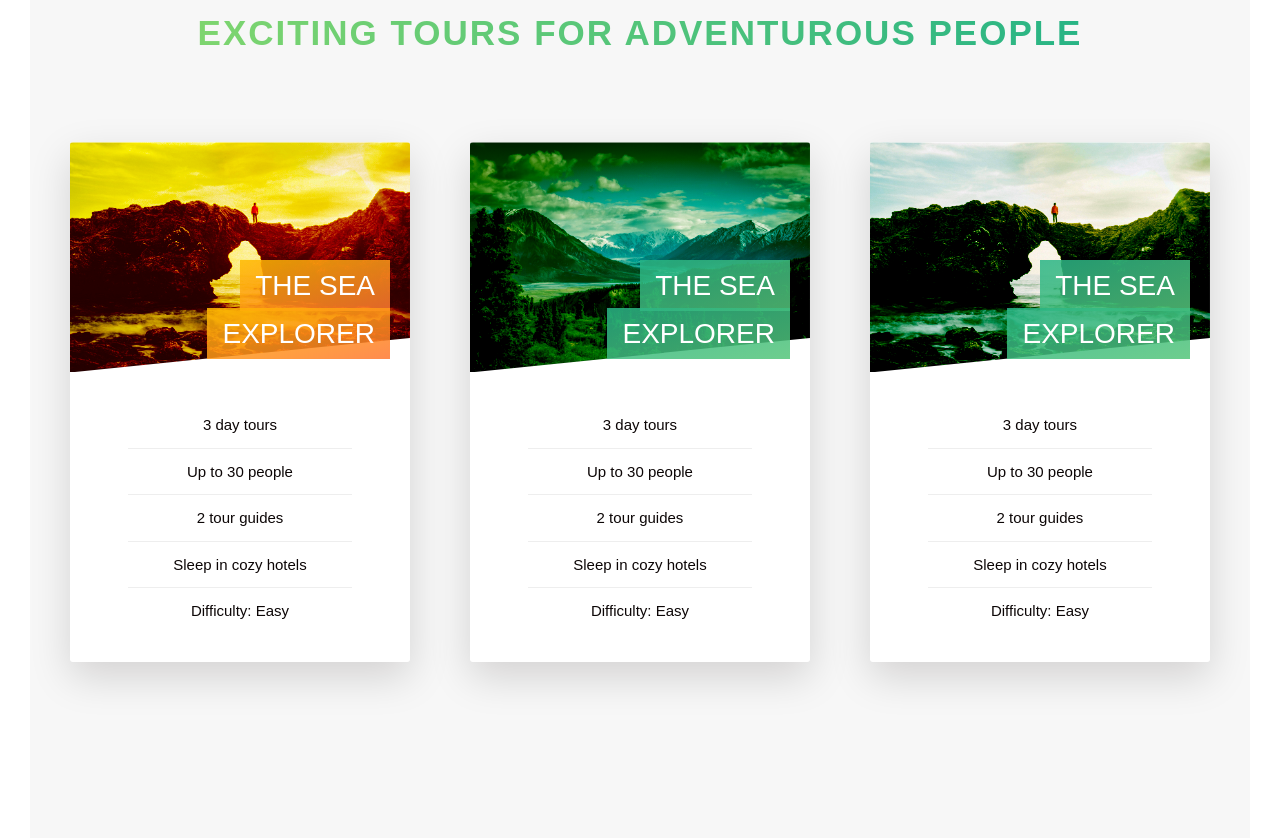
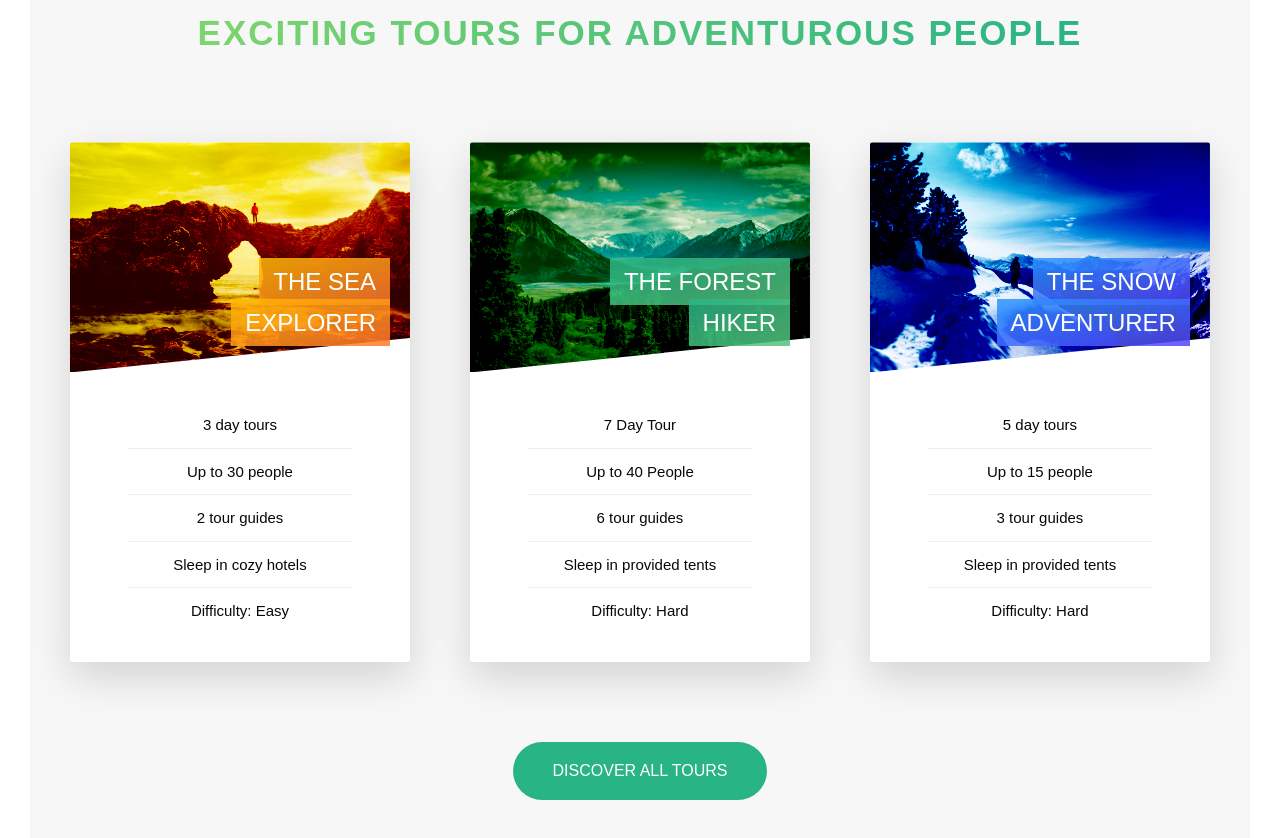
Before and after one commit to Joey-Robinson/SpecialCSS, a website: page index.html in a window 1280 px wide. Shown: the part 2339-3177 px from the top of the page. Drawn offline with Linux system fonts and the light colour scheme; files whose address does not match are found by name.

Commit message:
more changes

```diff
--- a/index.html
+++ b/index.html
@@ -130,16 +130,16 @@
               </div>
               <h4 class="card-heading">
                 <span class="card-heading-span card-heading-span-2">
-                  The Sea Explorer
+                  The Forest Hiker
                 </span>
               </h4>
               <div class="card-details">
                 <ul>
-                  <li>3 day tours</li>
-                  <li>Up to 30 people</li>
-                  <li>2 tour guides</li>
-                  <li>Sleep in cozy hotels</li>
-                  <li>Difficulty: Easy</li>
+                  <li>7 Day Tour</li>
+                  <li>Up to 40 People</li>
+                  <li>6 tour guides</li>
+                  <li>Sleep in provided tents</li>
+                  <li>Difficulty: Hard</li>
                 </ul>
               </div>
             </div>
@@ -147,7 +147,7 @@
               <div class="card-cta">
                 <div class="card-price-box">
                   <p class="card-price-only">Only</p>
-                  <p class="card-price-value">$297</p>
+                  <p class="card-price-value">$597</p>
                 </div>
                 <a href="#" class="btn btn-white">Book Now</a>
               </div>
@@ -162,16 +162,16 @@
               </div>
               <h4 class="card-heading">
                 <span class="card-heading-span card-heading-span-3">
-                  The Sea Explorer
+                  The Snow Adventurer
                 </span>
               </h4>
               <div class="card-details">
                 <ul>
-                  <li>3 day tours</li>
-                  <li>Up to 30 people</li>
-                  <li>2 tour guides</li>
-                  <li>Sleep in cozy hotels</li>
-                  <li>Difficulty: Easy</li>
+                  <li>5 day tours</li>
+                  <li>Up to 15 people</li>
+                  <li>3 tour guides</li>
+                  <li>Sleep in provided tents</li>
+                  <li>Difficulty: Hard</li>
                 </ul>
               </div>
             </div>
@@ -179,13 +179,16 @@
               <div class="card-cta">
                 <div class="card-price-box">
                   <p class="card-price-only">Only</p>
-                  <p class="card-price-value">$297</p>
+                  <p class="card-price-value">$897</p>
                 </div>
                 <a href="#" class="btn btn-white">Book Now</a>
               </div>
             </div>
           </div>
         </div>
+      </div>
+      <div class="u-center-text u-margin-top-big">
+        <a href="#" class="btn btn-green btn-animated">Discover All Tours</a>
       </div>
     </section>
   </main>
--- a/sass/base/_utilities.scss
+++ b/sass/base/_utilities.scss
@@ -4,6 +4,10 @@
 
 .u-margin-bottom-big {
   margin-bottom: 8rem;
+}
+
+.u-margin-top-big {
+  margin-top: 8rem;
 }
 
 .u-margin-bottom-medium {
--- a/sass/components/_button.scss
+++ b/sass/components/_button.scss
@@ -20,7 +20,7 @@
   }
   &:active {
     transform: translateY(-1px);
-    box-shadow: 0 .5rem 1rem rgba($black, 0.2);
+    box-shadow: 0 .5rem 1rem rgba($black, .2);
   }
   &-white {
     background: $white;
@@ -28,6 +28,10 @@
     &::after {
       background: $white;
     }
+  }
+  &-green {
+    background-color: $darkGreen;
+    color: $white;
   }
   &::after {
     content: "";
--- a/sass/components/_cards.scss
+++ b/sass/components/_cards.scss
@@ -50,11 +50,11 @@
       background-image: linear-gradient(to right bottom, $lightGreen, $mediumGreen), url(../img/nat-6.jpg);
     }
     &-3 {
-      background-image: linear-gradient(to right bottom, $lightGreen, $mediumGreen), url(../img/nat-5.jpg);
+      background-image: linear-gradient(to right bottom, $lightBlue, $mediumPurple), url(../img/nat-7.jpg);
     }
   }
   &-heading {
-    font-size: 2.8rem;
+    font-size: 2.4rem;
     font-weight: normal;
     text-transform: uppercase;
     text-align: right;
@@ -62,10 +62,10 @@
     position: absolute;
     top: 12rem;
     right: 2rem;
-    width: 60%;
+    width: 70%;
   }
   &-heading-span {
-    padding: 1rem 1.5rem;
+    padding: 1rem 1.4rem;
     -webkit-box-decoration-break: clone;
     box-decoration-break: clone;
     &-1 {
@@ -75,7 +75,7 @@
       background-image: linear-gradient(to right bottom, rgba($darkGreen, .85), rgba($mediumGreen, .85));
     }
     &-3 {
-      background-image: linear-gradient(to right bottom, rgba($darkGreen, .85), rgba($mediumGreen, .85));
+      background-image: linear-gradient(to right bottom, rgba($lightBlue, .85), rgba($mediumPurple, .85));
     }
   }
   &-details {
```
Also changed, not shown: css/style.css.
